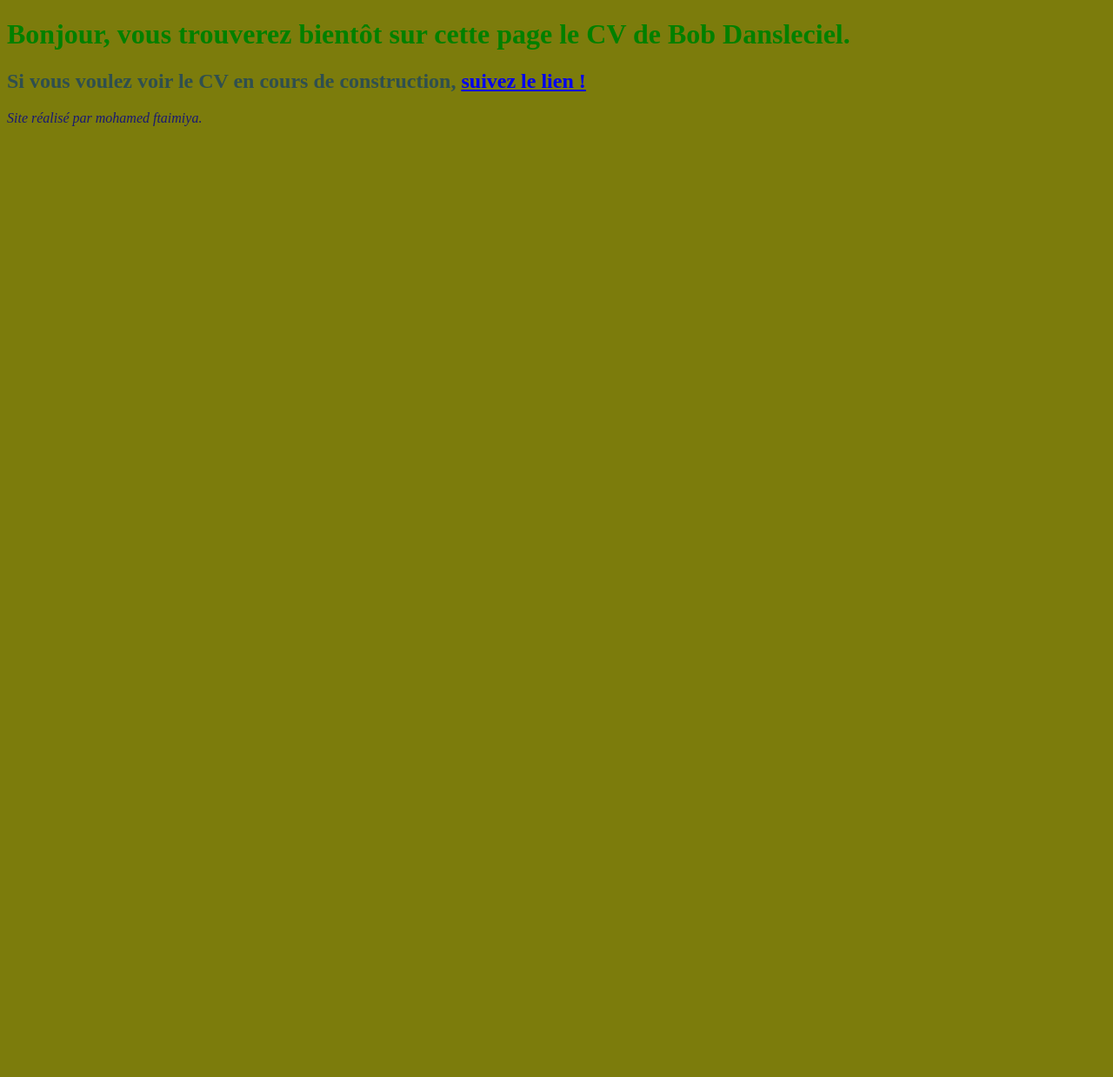
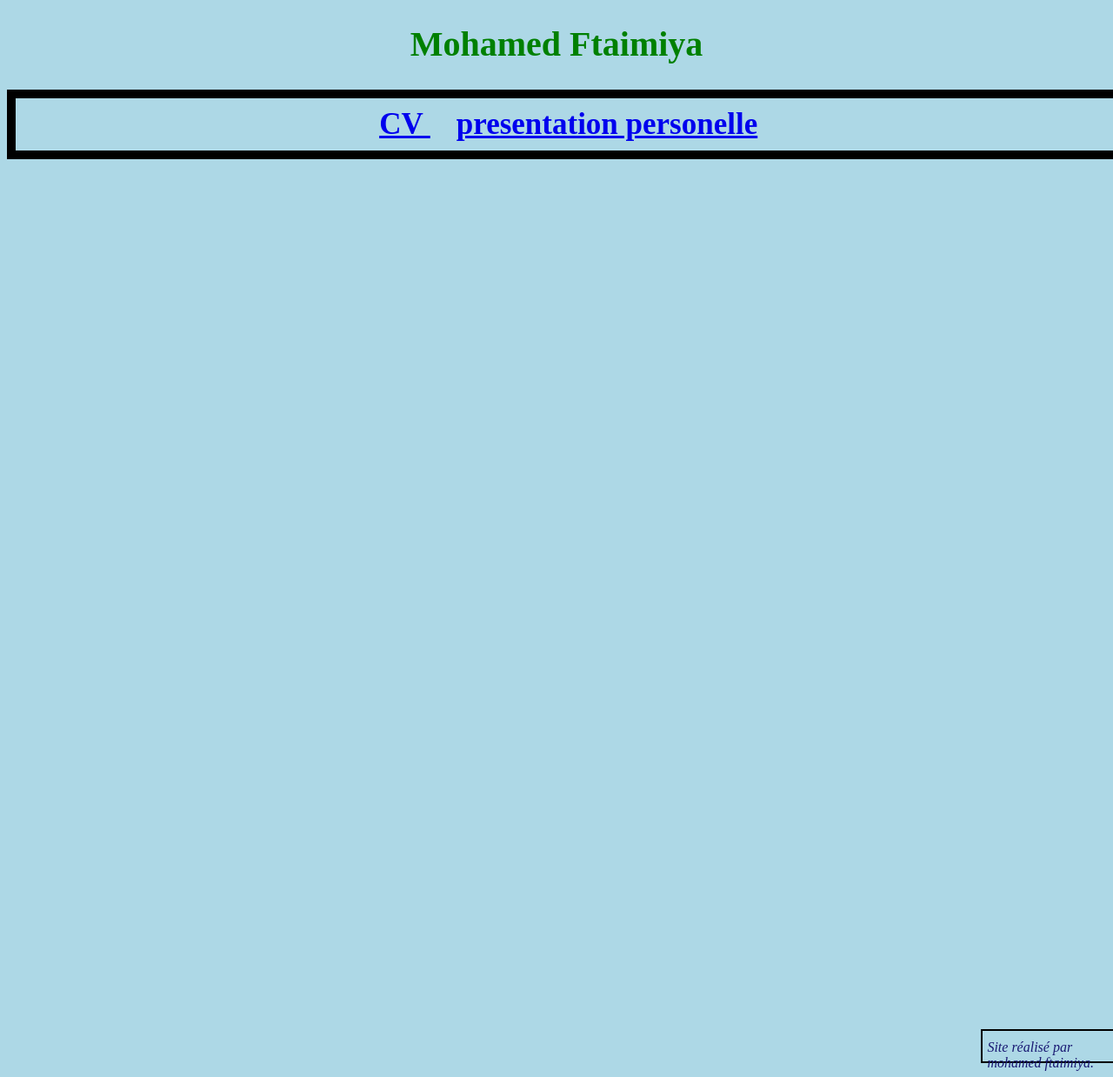
Before and after one commit to MohamedF09/monCV, a plain HTML site: page index.html in a window 1280 px wide. Shown: the whole page at 87% size. Before the commit the page ends 800 px from the top, so only its background shows below. Drawn offline with Linux system fonts and the light colour scheme.

Commit message:
grand changment

```diff
--- a/index.html
+++ b/index.html
@@ -8,12 +8,16 @@
 
     <body>
         <main>
-            <h1> Bonjour, vous trouverez bientôt sur cette page le CV de Bob Dansleciel.</h1>
-            <h2> Si vous voulez voir le CV en cours de construction, <a href= "cv-en-construction.html" target="_blank" title="le lien du cv mohamed"> suivez le lien !</a> </h2>
+            <CENTER> <h1>    Mohamed Ftaimiya      </h1></CENTER>
+
+            <CENTER>  <h2><a id="b" href= "cv-en-construction.html" target="_blank" title="le lien du cv mohamed">CV </a>
+                <a id="c" href="presentation personelle .html" target="_blank" title="presentation personnelle"> presentation personelle</a>  </CENTER></h2>
+
         </main>
 
-        <footer>
-            <em> Site réalisé par mohamed ftaimiya. </em>
-        </footer>
+        <div >
+            <em> <p id="a">  Site réalisé par mohamed ftaimiya. </p> </em>
+        </div>
     </body>
+
 </html>
--- a/style css v en construction.css
+++ b/style css v en construction.css
@@ -1,3 +1,3 @@
 html {
-    color:beige
+    background-color:white
 }
--- a/styles.css
+++ b/styles.css
@@ -1,16 +1,43 @@
 h1 {
 color: #008000;
+font-size: 40px;
 
 }
-h2 {
-    color:darkslategrey;
 
-}
+
+
 em {
     color:rgb(25, 25, 115)
 
 }
 
 html {
-    background-color:rgb(124, 124, 12);
+    background-color:#ADD8E6
 }
+div {
+
+    margin-left: 85%;
+    margin-top: 1000px;
+
+}
+#a {
+    height: 20px;
+    width: 80%;
+    border: 2px solid black ;
+    padding: 5px;
+    padding-top :10px;
+
+    margin-left : 46px;
+
+}
+ #b {
+    margin-right:30px;
+ }
+ h2 {
+    font-size:35px;
+    height: 40px;
+    width: 99%;
+    border: 10px solid black ;
+    padding: 10px;
+    padding-top :10px;
+ }
```
Also changed, not shown: cv-en-construction.html (+6 -0 lines), presentation personelle .html (added, +2 -0 lines), sembat.png (added), 1 other file.
